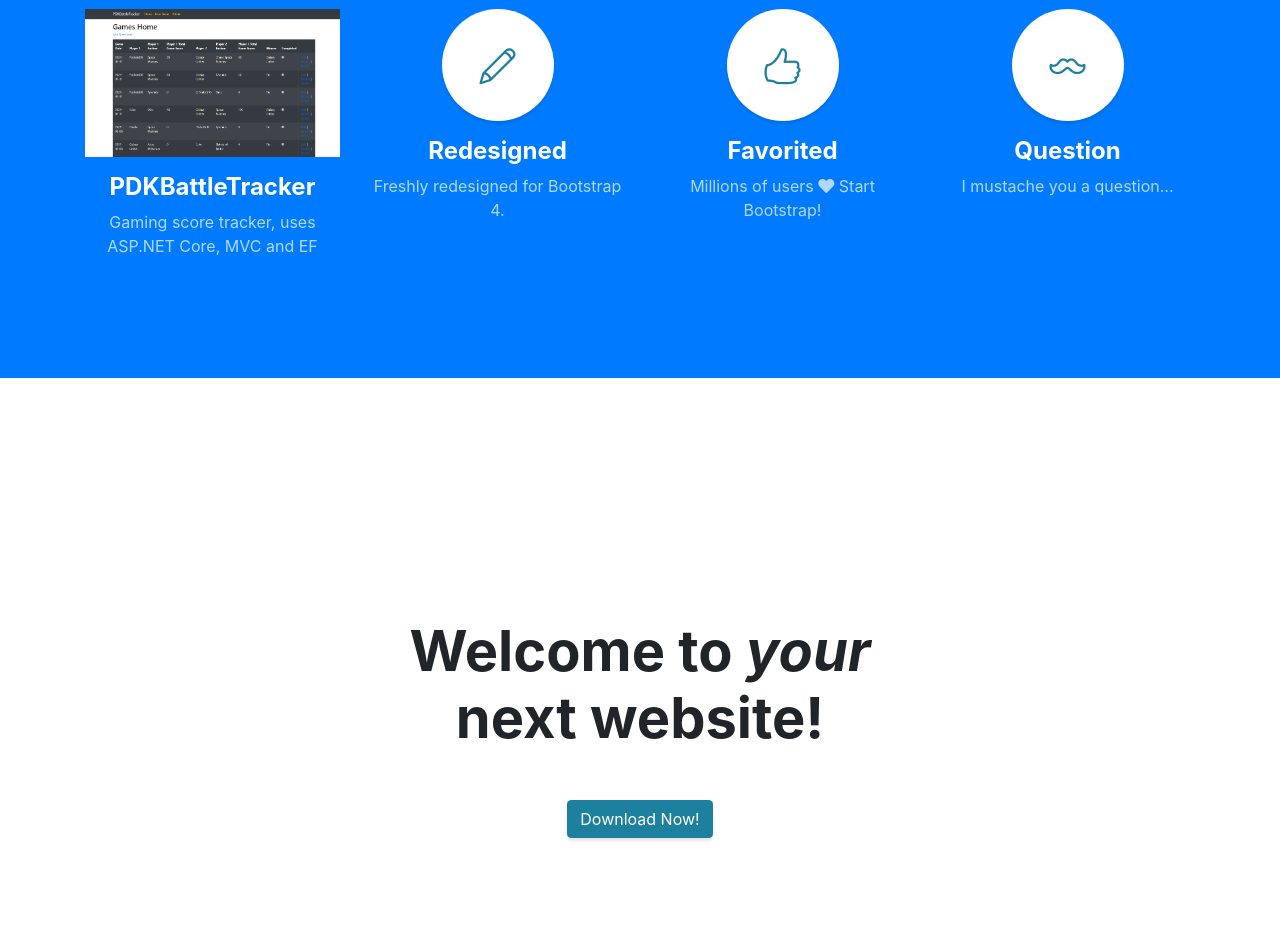
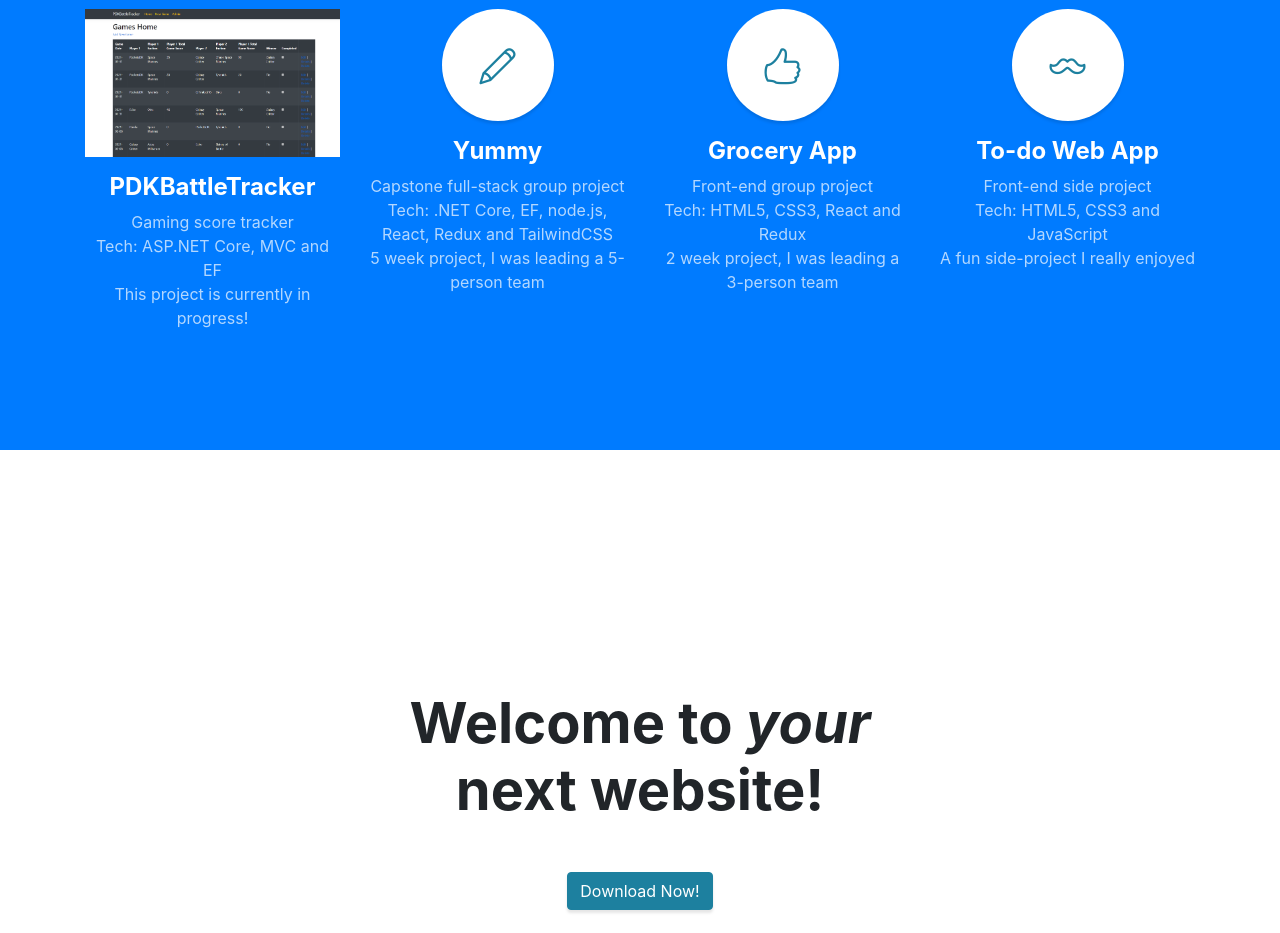
Before and after one commit to KrisztinaPap/krisztina_pap_portfolio, a website with bundled scripts: page index.html in a window 1280 px wide. Shown: the part 1720-2653 px from the top of the page. Built offline with nearby package versions, Linux system fonts and the light colour scheme; files whose address does not match are found by name; a web font is replaced by a local one.

Commit message:
Added project info in portfolio section

```diff
--- a/index.html
+++ b/index.html
@@ -102,36 +102,42 @@
           <h4>
             <strong>PDKBattleTracker</strong>
           </h4>
-          <p class="text-faded mb-0">Gaming score tracker, uses ASP.NET Core, MVC and EF</p>
+          <p class="text-faded mb-0">Gaming score tracker</p>
+          <p class="text-faded mb-0">Tech: ASP.NET Core, MVC and EF</p>
+          <p class="text-faded mb-0">This project is currently in progress!</p>
         </div>
         <div class="col-lg-3 col-md-6 mb-5 mb-lg-0">
           <span class="service-icon rounded-circle mx-auto mb-3">
             <i class="icon-pencil"></i>
           </span>
           <h4>
-            <strong>Redesigned</strong>
+            <strong>Yummy</strong>
           </h4>
-          <p class="text-faded mb-0">Freshly redesigned for Bootstrap 4.</p>
+          <p class="text-faded mb-0">Capstone full-stack group project</p>
+          <p class="text-faded mb-0">Tech: .NET Core, EF, node.js, React, Redux and TailwindCSS</p>
+          <p class="text-faded mb-0">5 week project, I was leading a 5-person team</p>
         </div>
         <div class="col-lg-3 col-md-6 mb-5 mb-md-0">
           <span class="service-icon rounded-circle mx-auto mb-3">
             <i class="icon-like"></i>
           </span>
           <h4>
-            <strong>Favorited</strong>
+            <strong>Grocery App</strong>
           </h4>
-          <p class="text-faded mb-0">Millions of users
-            <i class="fas fa-heart"></i>
-            Start Bootstrap!</p>
+          <p class="text-faded mb-0">Front-end group project</p>
+          <p class="text-faded mb-0">Tech: HTML5, CSS3, React and Redux</p>
+          <p class="text-faded mb-0">2 week project, I was leading a 3-person team</p>
         </div>
         <div class="col-lg-3 col-md-6">
           <span class="service-icon rounded-circle mx-auto mb-3">
             <i class="icon-mustache"></i>
           </span>
           <h4>
-            <strong>Question</strong>
+            <strong>To-do Web App</strong>
           </h4>
-          <p class="text-faded mb-0">I mustache you a question...</p>
+          <p class="text-faded mb-0">Front-end side project</p>
+          <p class="text-faded mb-0">Tech: HTML5, CSS3 and JavaScript</p>
+          <p class="text-faded mb-0">A fun side-project I really enjoyed</p>
         </div>
       </div>
     </div>
```
